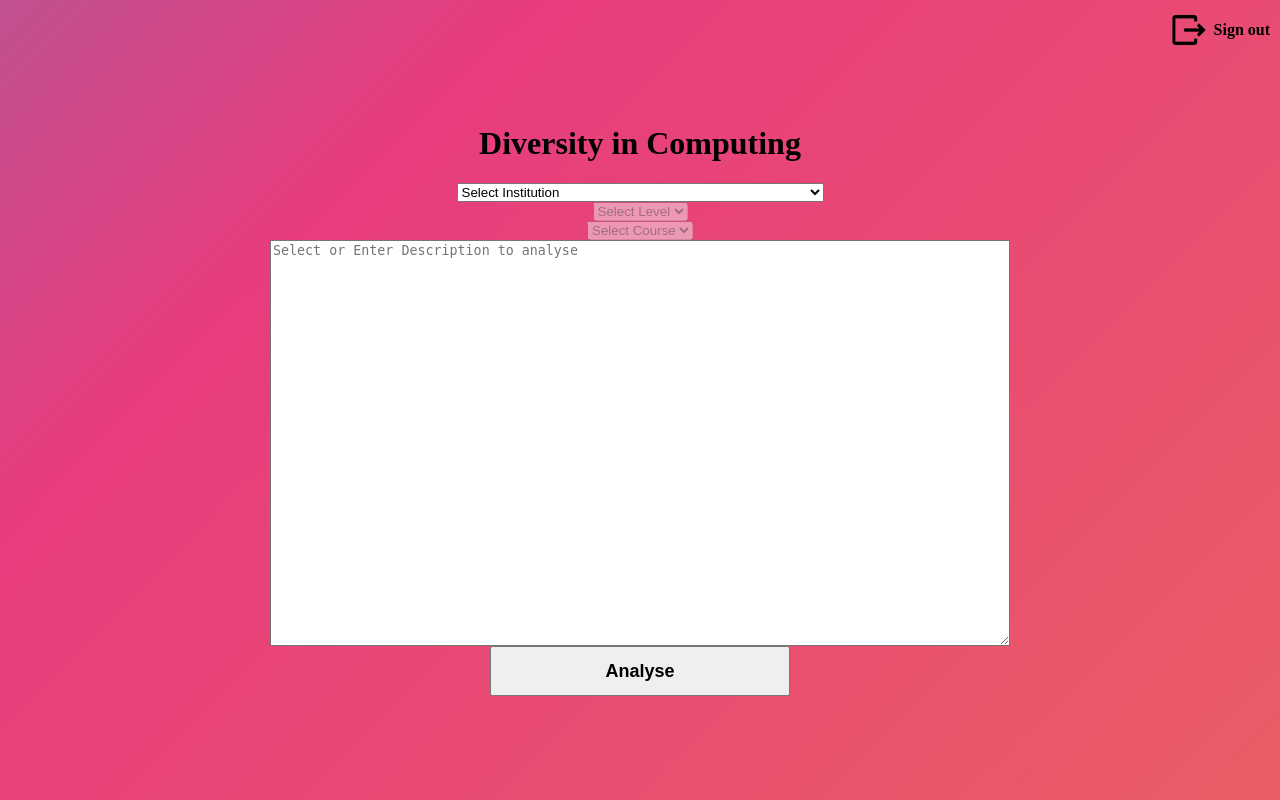
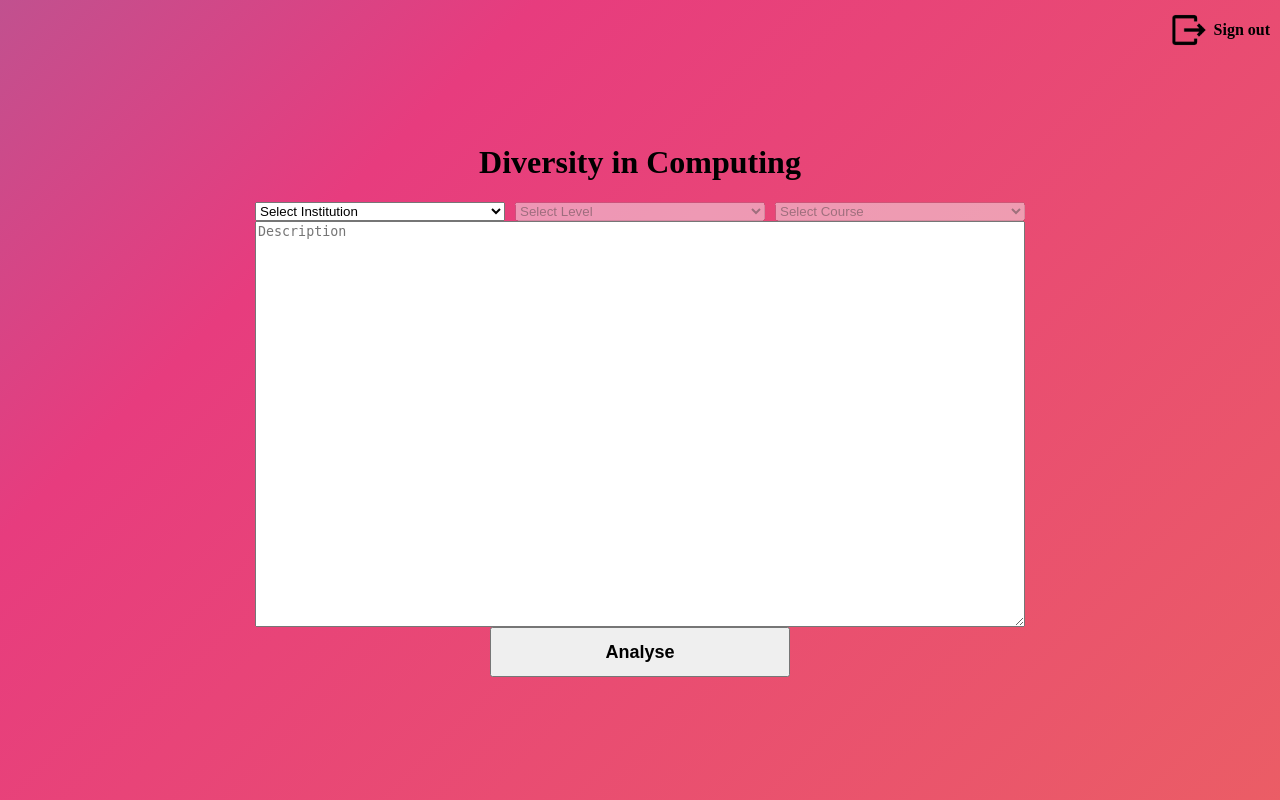
Before and after one commit to DanielGiedraitis/4th-Year-Project, a Flask app: page / in a window 1280 px wide. Run offline with Flask 3, Linux system fonts and the light colour scheme; the visitor is signed in with stand-in values (Sample User, id 1); parts of the project's set-up code (start-up, migrations or seed data) failed here and were passed over.

Commit message:
Dropdowns are horizontally above the text area

```diff
--- a/static/style.css
+++ b/static/style.css
@@ -254,3 +254,19 @@ body.register-page form button {
     font-weight: bold;
     padding: 5px 10px;
 }
+
+
+/* CSS for dropdowns in index.html */
+.dropdown-container {
+    display: flex;
+    align-items: center;
+    gap: 10px;
+}
+
+.dropdown-container select {
+    width: 250px;
+}
+
+#description {
+    width: 764px;
+}
--- a/templates/index.html
+++ b/templates/index.html
@@ -16,6 +16,8 @@
                 <span>Sign out</span>
             </a>
             <form action="/analyze" method="post">
+                <!-- Dropdowns container -->
+                <div class="dropdown-container">
                     <select name="institution" id="institution">
                         <option value="" disabled selected>Select Institution</option>
                         <!-- Populate this dropdown dynamically -->
@@ -29,7 +31,9 @@
                         <option value="" disabled selected>Select Course</option>
                         <!-- Populate this dropdown dynamically -->
                     </select>
-                <textarea name="text" id="description" placeholder="Select or Enter Description to analyse" readonly></textarea>
+                </div>
+                <!-- Text area for description -->
+                <textarea name="text" id="description" placeholder="Description" readonly></textarea>
                 <button type="submit">Analyse</button>
             </form>
         </div>
@@ -41,7 +45,7 @@
         const courseDropdown = document.getElementById('course_title');
         const descriptionTextarea = document.getElementById('description');
 
-        // Function to fetch courses and populate dropdowns
+        // Function to fetch courses JSON and populate dropdowns
         async function populateDropdowns() {
             const response = await fetch('/courses_json');
             const courses = await response.json();
@@ -67,7 +71,7 @@
 
                 // Reset description textarea
                 descriptionTextarea.value = '';
-                descriptionTextarea.setAttribute('placeholder', 'Select or Enter Description to analyse');
+                descriptionTextarea.setAttribute('placeholder', 'Description');
 
                 // Populate levels for the selected institution
                 const levels = Array.from(new Set(courses.filter(course => course.institution === selectedInstitution).map(course => course.level)));
```
Lines whose indentation alone changed are shown as unchanged.
